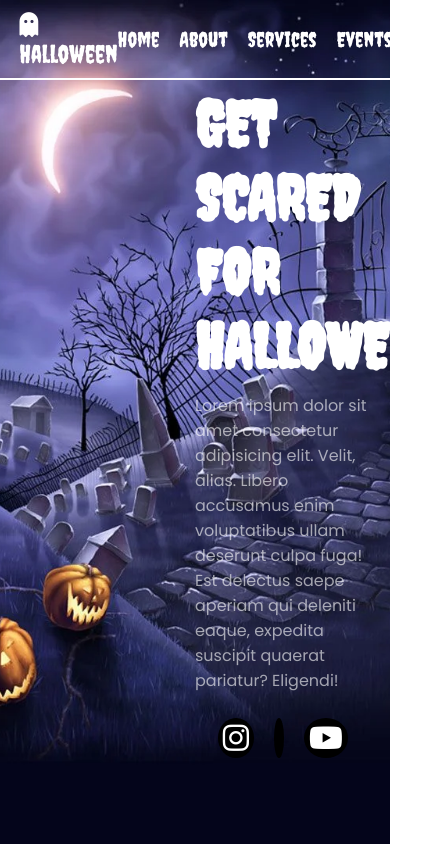
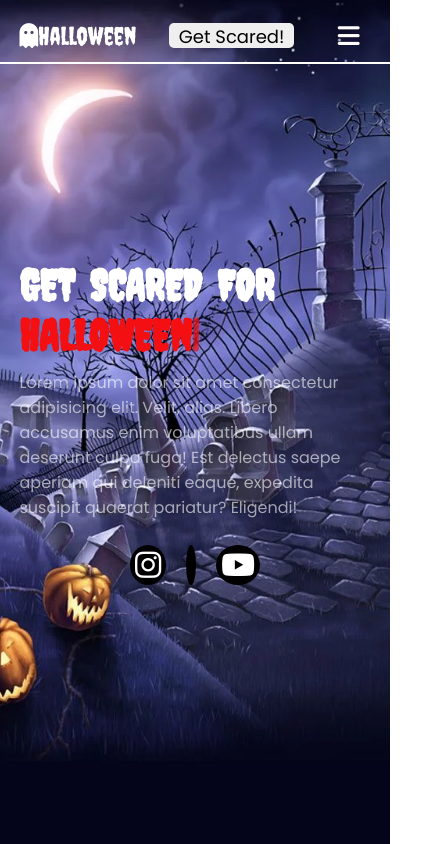
Before and after one commit to camposCode/halloweenLandingPage, a plain HTML site: page index.html in a window 390 px wide. Shown: the whole page, 447 px wide, since content can reach past the window. Drawn offline with nearby package versions, Linux system fonts and the light colour scheme.

Commit message:
responsive and functionality with js added

```diff
--- a/index.html
+++ b/index.html
@@ -19,15 +19,15 @@
             <li><a href="#">Events</a></li>
             <li><a href="#">Contact</a></li>
         </ul>
+        <button>Get Scared!</button>
         <div class="bars" id="bars">
             <i class="fa-solid fa-bars"></i>
         </div>
-        <button>Get Scared!</button>
     </div>
 
     <div class="hero">
         <div class="hero-content">
-            <h1>GET SCARED FOR HALLOWEEN</h1>
+            <h1>GET SCARED FOR <span id="element"></span></h1>
             <p>Lorem ipsum dolor sit amet consectetur adipisicing elit. Velit, alias. Libero accusamus enim voluptatibus ullam deserunt culpa fuga! Est delectus saepe aperiam qui deleniti eaque, expedita suscipit quaerat pariatur? Eligendi!</p>
             <div class="icons">
                 <i class="fa-brands fa-instagram"></i>
@@ -37,6 +37,7 @@
         </div>
     </div>
 
+    <script src="https://unpkg.com/typed.js@2.0.16/dist/typed.umd.js"></script>
     <script src="script.js"></script>
 </body>
 </html>
--- a/script.js
+++ b/script.js
@@ -0,0 +1,12 @@
+let typed = new Typed('#element', {
+    strings: ['HALLOWEEN'],
+    typeSpeed: 150,
+    loop:true,
+});
+
+let menu = document.querySelector("#menu");
+let bars = document.querySelector("#bars");
+
+bars.addEventListener("click", function(){
+    menu.classList.toggle("mobilemenu");
+})
--- a/style.css
+++ b/style.css
@@ -31,7 +31,8 @@ body{
 .menu{
     display: flex;
     align-items: center;
-    gap: 20px;
+    justify-content: space-between;
+    gap: 55px;
 }
 
 .menu li a{
@@ -105,10 +106,14 @@ body{
 }
 
 .hero-content h1{
-    font-size: 63px;
+    font-size: 50px;
     word-spacing: 5px;
     margin-bottom: 10px;
     color: #fff;
+}
+
+.hero-content h1 span{
+    color: rgb(244, 16, 18);
 }
 
 .hero-content p{
@@ -136,3 +141,53 @@ body{
     color: rgb(244, 16, 18);
     transition: all .5s ease-in-out;
 }
+
+/* ********RESPONSIVE***** */
+@media (max-width: 1000px) {
+    .hero-content{
+        margin-left: 40%;
+        width: 60%;
+    }
+
+    .hero-content h1{
+        font-size: 43px;
+    }
+}
+
+@media (max-width: 768px) {
+    .navbar{
+        border-bottom: none;
+    }
+
+    .menu{
+        position: absolute;
+        top: 53px;
+        left: 0;
+        flex-direction: column;
+        width: 100%;
+        background-color: #000;
+        border-bottom: 2px solid #fff;
+        margin-top: 9px;
+        height: 0;
+        overflow: hidden;
+        transition: all .5s ease-in-out;
+    }
+
+    .mobilemenu{
+        height: 250px;
+        padding: 20px 5%;
+    }
+
+    .bars{
+        display: block;
+        font-size: 25px;
+        color: #fff;
+        padding: 11px;
+        cursor: pointer;
+    }
+
+    .hero-content{
+        width: 100%;
+        margin-left: 0;
+    }
+}
```
Also changed, not shown: img/blood.jpeg (added), img/blood.png (added), img/blood.webp (added).
